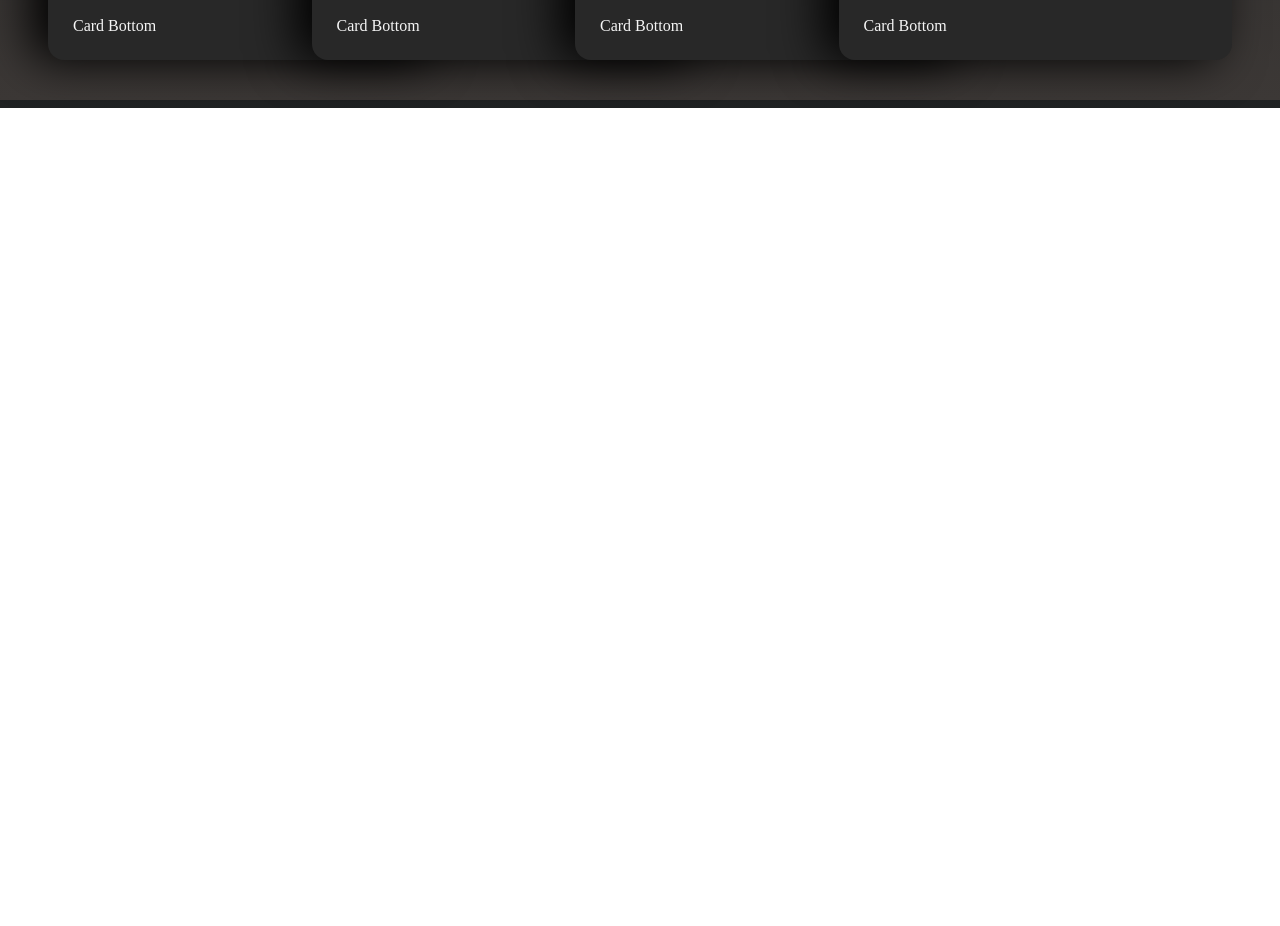
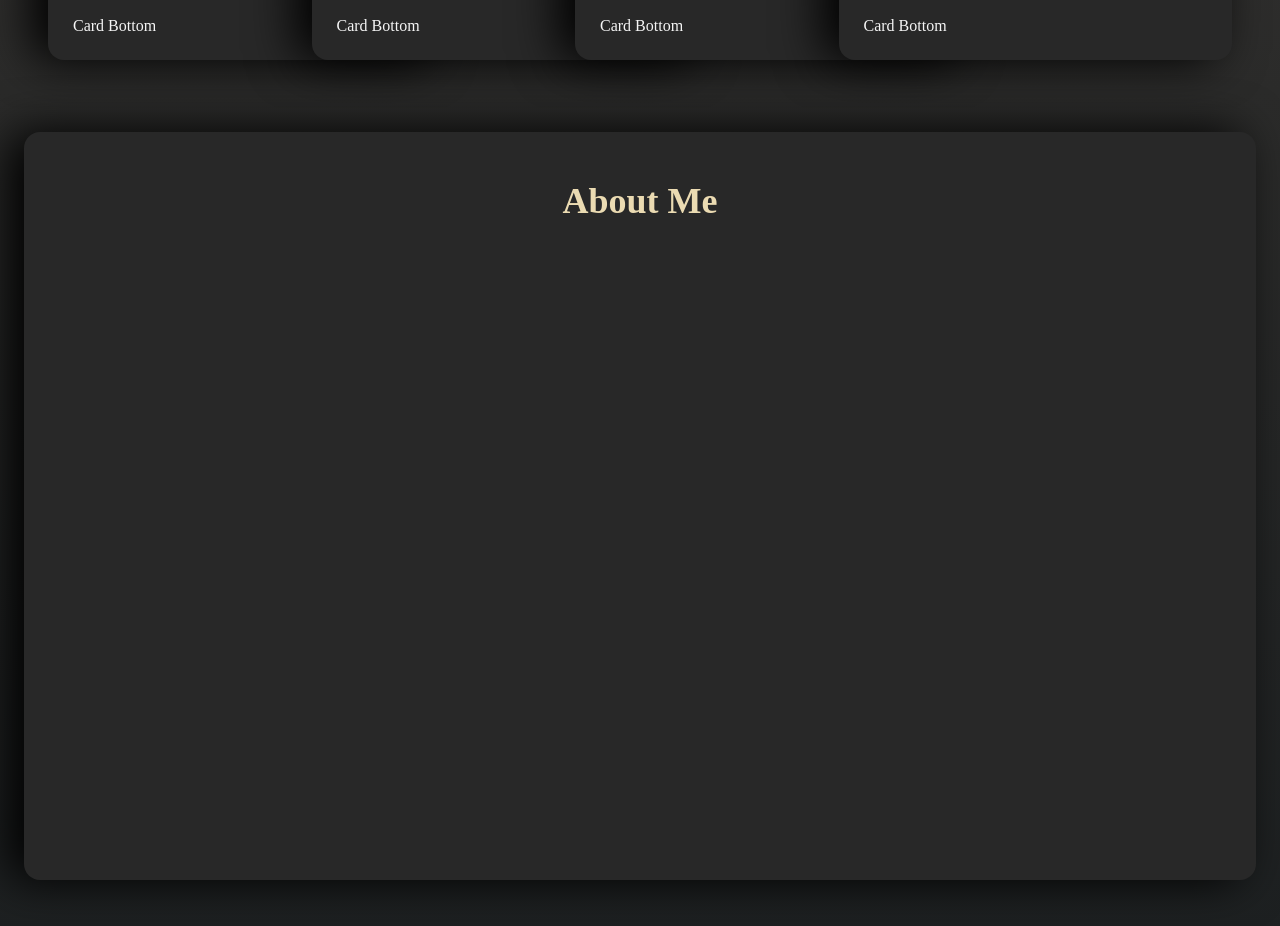
Before and after one commit to joaoofreitas/vue-portfolio, a Vue app in the folder portfolio/: page / in a window 1280 px wide. Shown: the part 760-1686 px from the top of the page. Before the commit the page ends 868 px from the top, so only its background shows below. Built offline with nearby package versions, Linux system fonts and the light colour scheme; a web font is replaced by a local one.

Commit message:
Linear Background Changes and Fixes

```diff
--- a/portfolio/src/App.vue
+++ b/portfolio/src/App.vue
@@ -3,6 +3,7 @@
     <Header/>
     <ConsolePrint/>
     <CardsList/>
+    <BigCard/>
   </div>
 </template>
 
@@ -10,13 +11,15 @@
 import Header from './components/Header.vue'
 import ConsolePrint from './components/ConsolePrint.vue'
 import CardsList from './components/CardsList.vue'
+import BigCard from './components/BigCard.vue'
 
 export default {
   name: 'App',
   components: {
     Header,
     ConsolePrint,
-    CardsList
+    CardsList,
+    BigCard
   }
 }
 </script>
@@ -38,7 +41,15 @@ export default {
   -webkit-font-smoothing: antialiased;
   -moz-osx-font-smoothing: grayscale;
   text-align: center;
-  margin-top: 60px;
+  padding-top: 60px;
+  padding-bottom: 60px;
+
+  background-repeat: no-repeat;
+  background: rgb(29,32,33);
+  background: -moz-linear-gradient(360deg, rgba(29,32,33,1) 0%, rgba(43,43,42,1) 50%, rgba(60,56,54,1) 100%);
+  background: -webkit-linear-gradient(360deg, rgba(29,32,33,1) 0%, rgba(43,43,42,1) 50%, rgba(60,56,54,1) 100%);
+  background: linear-gradient(360deg, rgba(29,32,33,1) 0%, rgba(43,43,42,1) 50%, rgba(60,56,54,1) 100%);
+  filter: progid:DXImageTransform.Microsoft.gradient(startColorstr="#1d2021",endColorstr="#3c3836",GradientType=1);
 }
 
 html, body {
@@ -46,8 +57,7 @@ html, body {
     height:100%;
     width:100%;
     padding:0;
-    background: linear-gradient(180deg, rgba(29,32,33,1) 0%, rgba(43,43,42,1) 50%, rgba(60,56,54,1) 100%);;
-    /*background-color: #282828;*/
+
     color: whitesmoke;
 }
 </style>
--- /dev/null
+++ b/portfolio/src/components/BigCard.vue
@@ -0,0 +1,36 @@
+<template>
+    <div class="big-card">
+        <header class="header">
+            <h1>About Me</h1>
+        </header>
+        <div class="middle">
+
+        </div>
+        <div class ="bottom">
+
+        </div>
+    </div>
+</template>
+
+<script>
+export default {
+    name: 'BigCard'
+}
+</script>
+
+<style scoped>
+    .big-card {
+        display: flex;
+        position: relative;
+        flex-direction: column;
+        height: 700px;
+        min-width: 250px;
+
+        padding: 1.5rem;
+        margin: 1.5rem 1.5rem 0 1.5rem;
+
+        border-radius: 16px;
+        background: #282828;
+        box-shadow: -1rem 0 3rem #000;
+    }
+</style>
--- a/portfolio/src/components/CardsList.vue
+++ b/portfolio/src/components/CardsList.vue
@@ -63,6 +63,6 @@ export default {
 }
 
 .card-list::-webkit-scrollbar-track{
-    background: linear-gradient(90deg,#1d2021,#1d2021 1px,#1d2021 0,#3c3836);
+    background: linear-gradient(180deg,#1d2021,#1d2021 1px,#1d2021 0,#3c3836);
 }
 </style>
```
